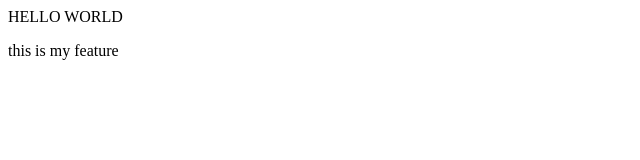
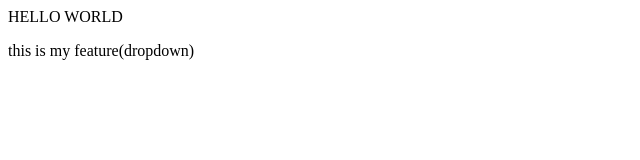
Before and after one commit to priyaashoksaini10-debug/localRepo, a plain HTML site: page index.html in a window 1280 px wide. Shown: the full height of the page, 0-640 px from the left. Drawn offline with Linux system fonts and the light colour scheme.

Commit message:
adddropdown

```diff
--- a/index.html
+++ b/index.html
@@ -2,4 +2,4 @@
     HELLO WORLD
 </p>
 
-<p>this is my feature</p>
+<p>this is my feature(dropdown)</p>
```
